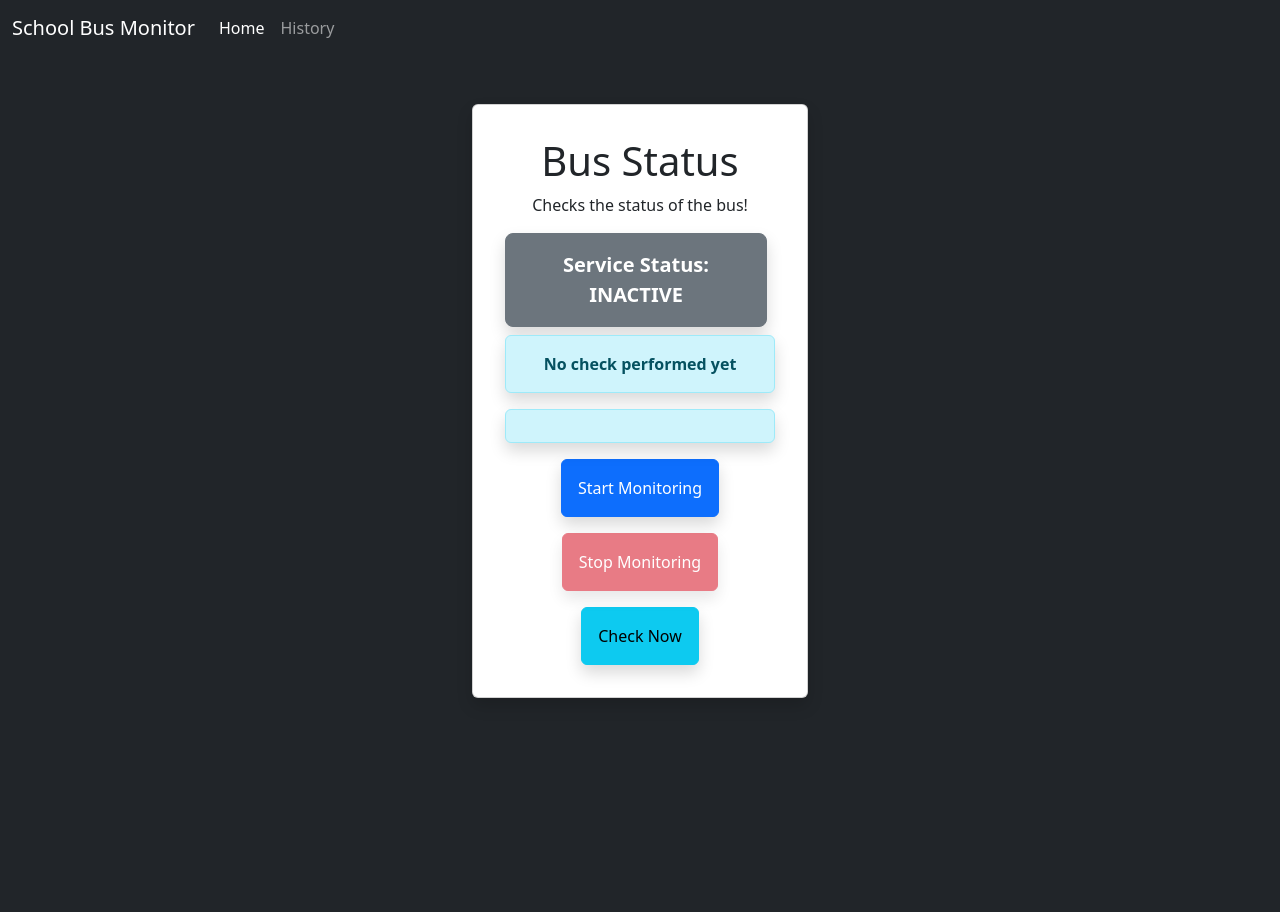
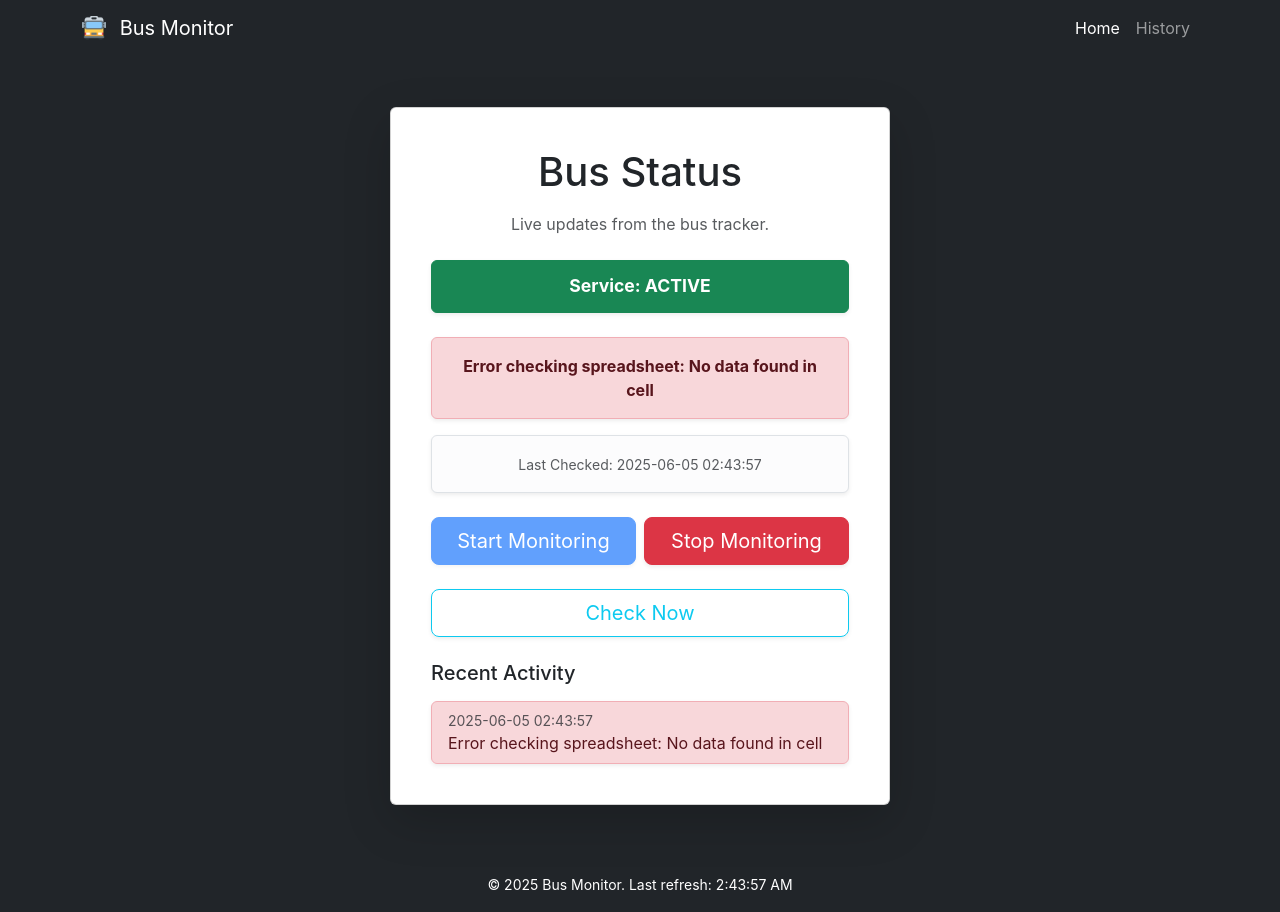
Before and after one commit to joescars/gsheet-notify, a Flask app: page / in a window 1280 px wide. Before the commit the page ends 698 px from the top, so only its background shows below. Run offline with Flask 3, Linux system fonts and the light colour scheme.

Commit message:
design updates

```diff
--- a/templates/index.html
+++ b/templates/index.html
@@ -10,18 +10,34 @@
     <link rel="icon" type="image/png" sizes="16x16" href="/static/favicon-16x16.png">
     <link rel="manifest" href="/static/site.webmanifest">
 
+    <style>
+        body {
+            font-family: -apple-system, BlinkMacSystemFont, "Segoe UI", Roboto, "Helvetica Neue", Arial, sans-serif;
+        }
+        .status-card {
+            max-width: 500px; /* Max width for larger screens */
+            width: 90%; /* Responsive width */
+        }
+        .btn-xl {
+            padding: 0.8rem 1.5rem;
+            font-size: 1.1rem;
+        }
+    </style>
 </head>
 <body>
     <script src="https://cdn.jsdelivr.net/npm/bootstrap@5.3.5/dist/js/bootstrap.bundle.min.js" integrity="sha384-k6d4wzSIapyDyv1kpU366/PK5hCdSbCRGRCMv+eplOQJWyd1fbcAu9OCUj5zNLiq" crossorigin="anonymous"></script>
 
-    <nav class="navbar navbar-expand-lg navbar-dark bg-dark">
-        <div class="container-fluid">
-            <a class="navbar-brand" href="/">School Bus Monitor</a>
+    <nav class="navbar navbar-expand-lg navbar-dark bg-dark sticky-top">
+        <div class="container">
+            <a class="navbar-brand" href="/">
+                <img src="/static/favicon-32x32.png" alt="" width="24" height="24" class="d-inline-block align-text-top me-2">
+                Bus Monitor
+            </a>
             <button class="navbar-toggler" type="button" data-bs-toggle="collapse" data-bs-target="#navbarNav" aria-controls="navbarNav" aria-expanded="false" aria-label="Toggle navigation">
                 <span class="navbar-toggler-icon"></span>
             </button>
             <div class="collapse navbar-collapse" id="navbarNav">
-                <ul class="navbar-nav">
+                <ul class="navbar-nav ms-auto">
                     <li class="nav-item">
                         <a class="nav-link active" aria-current="page" href="/">Home</a>
                     </li>
@@ -33,46 +49,47 @@
         </div>
     </nav>
 
-    <div data-bs-theme="light" class="card mx-auto mt-5 shadow p-3" style="width: 21rem;">
+    <div class="container d-flex justify-content-center align-items-center min-vh-100 py-4">
+        <div data-bs-theme="light" class="card status-card shadow-lg p-3 p-md-4">
             <div class="card-body text-center">
+                <h1 class="card-title mb-3">Bus Status</h1>
+                <p class="card-text text-muted mb-4">Live updates from the bus tracker.</p>
 
-          <h1 class="card-title">Bus Status</h1>
-          <p class="card-text">Checks the status of the bus!</p>
-          <button type="button" class="btn {{ 'btn-success' if is_active else 'btn-secondary' }} btn-lg px-3 me-md-2 fw-bold mb-2 shadow p-3">Service Status: {{ "ACTIVE" if is_active else "INACTIVE" }}</button>
+                <div class="mb-4">
+                    <button type="button" class="btn {{ 'btn-success' if is_active else 'btn-secondary' }} btn-xl fw-bold shadow-sm w-100">
+                        Service: {{ "ACTIVE" if is_active else "INACTIVE" }}
+                    </button>
+                </div>
 
-          <div class="alert alert-info fw-bold shadow p-3" role="alert">
+                <div class="alert {{ 'alert-warning' if 'DEPARTED' in result.upper() and 'NOT' not in result.upper() else 'alert-danger' if 'ERROR' in result.upper() else 'alert-info' }} fw-bold shadow-sm p-3 mb-3" role="alert">
                     {{result}}
                 </div>
 
-          <div class="alert alert-info shadow p-3" role="alert">
-            {{check_time}}
+                <div class="alert alert-light border shadow-sm p-3 mb-4" role="alert">
+                    <small class="text-muted">{{check_time}}</small>
                 </div>
 
-          <!-- Start Buttons -->
-           <div class="container-sm">
-            <div class="row">
-                <div class="col-sm">
-                    <form action="/start" method="post">
-                        <button type="submit" class="btn btn-primary shadow p-3 mb-3" {{ "disabled" if is_active else "" }}>
+                <!-- Action Buttons -->
+                <div class="row g-2 mb-4">
+                    <div class="col-12 col-sm-6">
+                        <form action="/start" method="post" class="d-grid">
+                            <button type="submit" class="btn btn-primary btn-lg shadow-sm" {{ "disabled" if is_active else "" }}>
                                 Start Monitoring
                             </button>
                         </form>
                     </div>
-                <div class="col-sm">
-                    <form action="/stop" method="post">
-                        <button type="submit" class="btn btn-danger shadow p-3" {{ "disabled" if not is_active else "" }}>
+                    <div class="col-12 col-sm-6">
+                        <form action="/stop" method="post" class="d-grid">
+                            <button type="submit" class="btn btn-danger btn-lg shadow-sm" {{ "disabled" if not is_active else "" }}>
                                 Stop Monitoring
                             </button>
                         </form>
                     </div>
                 </div>
-            </div>
-            <!-- End Buttons -->
 
-            <!-- Check Now Button -->
-            <div class="container-sm mt-3">
+                <div class="d-grid mb-4">
                     <form action="/check_now" method="post">
-                    <button type="submit" class="btn btn-info shadow p-3">
+                        <button type="submit" class="btn btn-outline-info btn-lg w-100 shadow-sm">
                             Check Now
                         </button>
                     </form>
@@ -80,29 +97,42 @@
 
                 <!-- Recent History -->
                 {% if history %}
-            <div class="mt-4">
-                <h5>Recent Status</h5>
-                <ul class="list-group shadow">
-                    {% for timestamp, status, message in history[:5] %}
+                <div class="mt-4 text-start">
+                    <h5 class="mb-3">Recent Activity</h5>
+                    <ul class="list-group shadow-sm">
+                        {% for timestamp, status, message in history[:3] %}
                         <li class="list-group-item {% if status == 'departed' %}list-group-item-warning{% elif status == 'error' %}list-group-item-danger{% else %}list-group-item-light{% endif %}">
-                        <small>{{ timestamp }}</small><br>
+                            <small class="text-muted d-block">{{ timestamp }}</small>
                             {{ message }}
                         </li>
                         {% endfor %}
                     </ul>
-                <div class="mt-2">
-                    <a href="/history" class="btn btn-sm btn-secondary">View Full History</a>
+                    {% if history|length > 3 %}
+                    <div class="text-center mt-3">
+                        <a href="/history" class="btn btn-sm btn-outline-secondary">View Full History</a>
                     </div>
+                    {% endif %}
                 </div>
                 {% endif %}
             </div>
         </div>
+    </div>
+
+    <footer class="bg-dark text-white text-center py-3 mt-auto">
+        <div class="container">
+            <p class="mb-0"><small>&copy; 2025 Bus Monitor. Last refresh: <span id="refreshTime"></span></small></p>
+        </div>
+    </footer>
 
     <script>
-        // Auto refresh the page every 15 seconds
+        // Auto refresh the page every 30 seconds
+        const refreshInterval = 30000;
         setTimeout(function() {
             window.location.reload();
-        }, 15000);
+        }, refreshInterval);
+
+        // Display last refresh time
+        document.getElementById('refreshTime').textContent = new Date().toLocaleTimeString();
     </script>
 </body>
 </html>
```
Also changed, not shown: templates/history.html (+61 -45 lines). Lines whose indentation alone changed are shown as unchanged.
